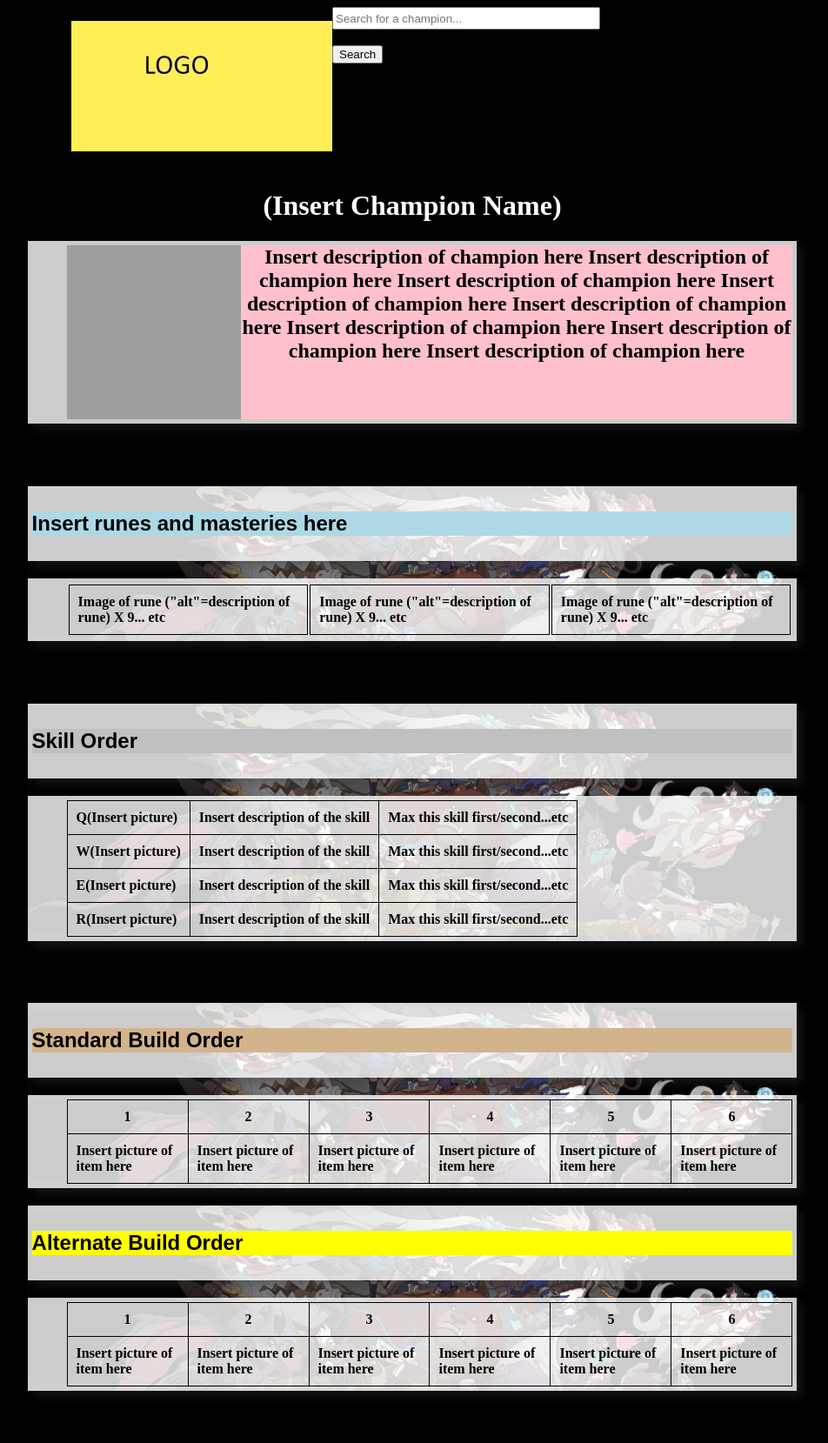
After one commit to KWellesly/FlashLoL, a PHP site: page /guide.html in a window 1280 px wide. The commit adds this page. Shown: the whole page at 87% size, without its empty margins (166-1118 px from the left). Run offline with PHP 8.4, Linux system fonts and the light colour scheme; lists and menus that the app fills with data are empty; grey boxes are pictures that could not be loaded.

Commit message:
Add files via upload

```diff
--- /dev/null
+++ b/guide.html
@@ -0,0 +1,168 @@
+<!DOCTYPE html>
+<html>
+<head>
+  <title>FlashOnF (Insert Champion Name Here)</title>
+  <link rel="stylesheet" href="stylePages.css">
+</head>
+<body>
+
+    <div id="titleLine">
+      <p class="alignleft">
+        <a href="league.html">
+          <img src="logo.jpg">
+        </a>
+      </p>
+      <p class="alignright">
+        <form action = "https://www.google.com">
+        <input type="text" placeholder= "Search for a champion... " maxlength="20" id="search" style="width:300px; height:20px;">
+        <br>
+        <br>
+        <input type="submit" value="Search" id="submit">
+      </p>
+      </form>
+    </div>
+
+    <br>
+    <br>
+    <br>
+    <br>
+    <br>
+    <br>
+    <center><h1>(Insert Champion Name)</h1></center>
+
+
+
+<div id= "center">
+ <ul class="floating">
+  <div id="content">
+      <img class="alignleftIm" src="http://ddragon.leagueoflegends.com/cdn/img/champion/splash/Riven_0.jpg" class="champIcon" width = "200" height = "200" alt="Champ Pic">
+      <h2 class="descriptionForChamp">Insert description of champion here Insert description of champion here Insert description of champion here Insert description of champion here Insert description of champion here Insert description of champion here Insert description of champion here Insert description of champion here
+      </h2>
+      <!-- CODE FOR THE ADVERTISEMENT SECTION
+      <div id="advertisement">
+        ADVERTISEMENT
+      </div>
+    -->
+  </div>
+</ul>
+
+
+  <br><br>
+
+    <div class="content parallax">
+         <h2 class="floating">
+  <div id="runesAndMasteries">
+    <p class="runesAndMasteries">Insert runes and masteries here <p>
+    </h2>
+
+      <ul class="floating">
+    <table class="tableForRunes">
+      <tr>
+        <th>Image of rune ("alt"=description of rune) X 9... etc</th>
+        <th>Image of rune ("alt"=description of rune) X 9... etc</th>
+        <th>Image of rune ("alt"=description of rune) X 9... etc</th>
+      </tr>
+    </table>
+
+  </div>
+</ul>
+  <br><br>
+
+  <div class="content parallax">
+       <h2 class="floating">
+         <div id="tableForAbilities">
+           <p class="abilities">Skill Order</p>
+             </h2>
+               <ul class="floating">
+    <table class="tableForAbilities">
+      <tr>
+        <th>Q(Insert picture)</th>
+        <th>Insert description of the skill</th>
+        <th>Max this skill first/second...etc</th>
+      </tr>
+
+      <tr>
+        <th>W(Insert picture)</th>
+        <th>Insert description of the skill</th>
+        <th>Max this skill first/second...etc</th>
+      </tr>
+
+      <tr>
+        <th>E(Insert picture)</th>
+        <th>Insert description of the skill</th>
+        <th>Max this skill first/second...etc</th>
+      </tr>
+
+      <tr>
+        <th>R(Insert picture)</th>
+        <th>Insert description of the skill</th>
+        <th>Max this skill first/second...etc</th>
+      </tr>
+    </table>
+    </div>
+</ul>
+      <br><br>
+
+      <div class="content parallax">
+           <h2 class="floating">
+    <div id="standardBuildOrder">
+      <p class="standardBuildOrder">Standard Build Order</p>
+    </h2>
+     <ul class="floating">
+      <table class="tableForStandardBuildOrder">
+        <tr>
+          <th class="aligncenter">1</th>
+          <th class="aligncenter">2</th>
+          <th class="aligncenter">3</th>
+          <th class="aligncenter">4</th>
+          <th class="aligncenter">5</th>
+          <th class="aligncenter">6</th>
+        </tr>
+
+        <tr>
+          <th>Insert picture of item here</th>
+          <th>Insert picture of item here</th>
+          <th>Insert picture of item here</th>
+          <th>Insert picture of item here</th>
+          <th>Insert picture of item here</th>
+          <th>Insert picture of item here</th>
+        </tr>
+
+      </table>
+    </div>
+</ul>
+
+
+  <div class="content parallax">
+       <h2 class="floating">
+    <div id="alternateBuildOrder">
+      <p class="alternateBuildOrder">Alternate Build Order</p>
+    </h2>
+
+           <ul class="floating">
+      <table class="tableForAlternateBuildOrder">
+        <tr>
+          <th class="aligncenter">1</th>
+          <th class="aligncenter">2</th>
+          <th class="aligncenter">3</th>
+          <th class="aligncenter">4</th>
+          <th class="aligncenter">5</th>
+          <th class="aligncenter">6</th>
+        </tr>
+
+        <tr>
+          <th>Insert picture of item here</th>
+          <th>Insert picture of item here</th>
+          <th>Insert picture of item here</th>
+          <th>Insert picture of item here</th>
+          <th>Insert picture of item here</th>
+          <th>Insert picture of item here</th>
+        </tr>
+      </table>
+    </div>
+  </ul>
+
+    </div>
+  </div>
+
+    <br><br>
--- a/stylePages.css
+++ b/stylePages.css
@@ -1,19 +1,40 @@
+body
+{
+	background-color: black;
+}
 
 .alignleft
 {
 	float: left;
+	padding-left: 15em;
 }
 .alignright
 {
-	float: right;
+	  position: fixed;
+	  top: 10%;
+	  left: 70%;
+	  transform: translate(-50%, -50%);
+
 }
 .aligncenter
 {
 	text-align:center;
 }
+.alignleftIm
+{
+	float: left;
+}
+h1
+{
+
+color: white;
+
+}
+
 .alternateBuildOrder, .standardBuildOrder, .abilities, .advice, .runesAndMasteries
 {
 	font-family: fantasy;
+	font color: white;
 }
 .tableForRunes
 {
@@ -23,6 +44,7 @@
 #textbox
 {
   color: blue;
+	font color: white;
 }
 /*
 #advertisement
@@ -32,7 +54,6 @@
   width: 10%;
   height: 80%;
   background-color:black;
-
 }
 */
 .champIcon
@@ -42,25 +63,23 @@
 }
 .descriptionForChamp
 {
-	/*
-	display: inline-block;
+
+	display: inline;
 	height: 200;
 	width: 100%;
-*/
-
 }
 #content
 {
 	display:inline-block;
 	vertical-align:top;
 	background-color: pink;
+	font color: white;
 }
 
 #runesAndMasteries
 {
 	background-color: lightblue;
-	width: 100%;
-	height: 100px;
+	font color: white;
 }
 
 th
@@ -73,21 +92,53 @@ th
 {
 	border: 1px solid black;
 	border-collapse: collapse;
+	font color: white;
 }
 #tableForAbilities
 {
 	background-color: silver;
+	font color: white;
 }
 #standardBuildOrder
 {
 	background-color: tan;
+	font color: white;
 }
 #alternateBuildOrder
 {
 	background-color: yellow;
+	font color: white;
 }
 #quickAdvice
 {
 	background-color: gray;
 	height: 50px;
+	font color: white;
 }
+#center
+{
+	width: 70%;
+ 	margin: 0 auto;
+}
+
+.parallax {
+    -webkit-box-shadow: inset 0px 10px 10px -4px rgba(50, 50, 50, 0.5), inset 0px -10px 10px -4px rgba(50, 50, 50, 0.5);
+    -moz-box-shadow: inset 0px 10px 10px -4px rgba(50, 50, 50, 0.5), inset 0px -10px 10px -4px rgba(50, 50, 50, 0.5);
+    box-shadow: inset 0px 10px 10px -4px rgba(50, 50, 50, 0.5), inset 0px -10px 10px -4px rgba(50, 50, 50, 0.5);
+    background-image: url('collection image.jpg');
+    background-size: cover;
+    background-attachment: fixed;
+}
+
+.floating {
+    background-color: rgba(255, 255, 255, 0.8);
+    -webkit-box-shadow: 7px 7px 10px 0px rgba(50, 50, 50, 0.4);
+    -moz-box-shadow: 7px 7px 10px 0px rgba(50, 50, 50, 0.4);
+    box-shadow: 7px 7px 10px 0px rgba(50, 50, 50, 0.4);
+    padding: 5px;
+}
+
+ul.floating {
+    padding-left: 45px;
+    text-align: center;
+}
```
Also changed, not shown: collection image.jpg (added), logo.jpg (added).
